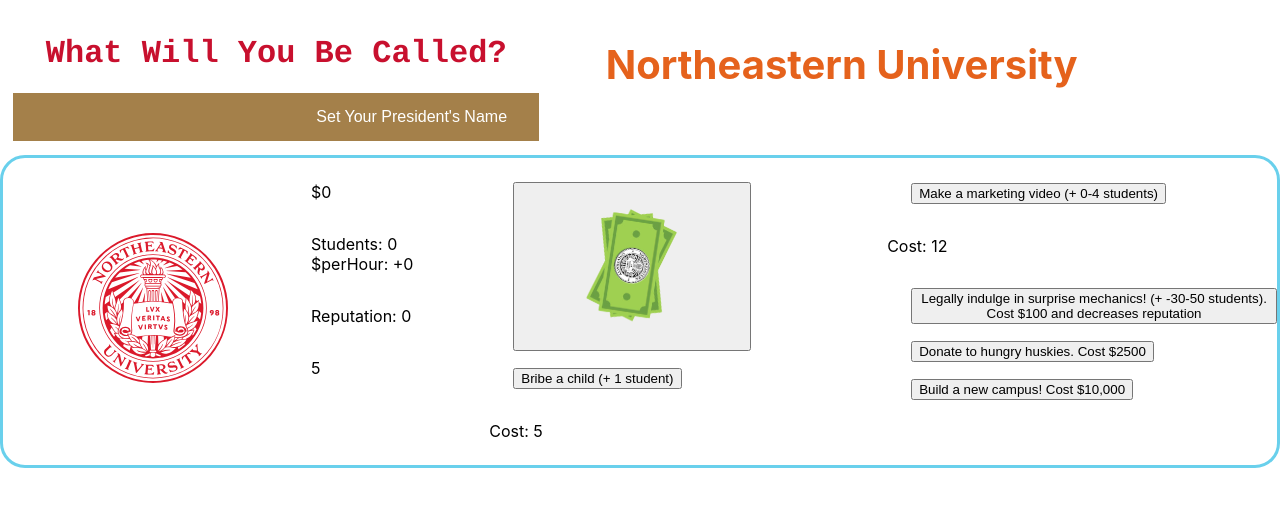
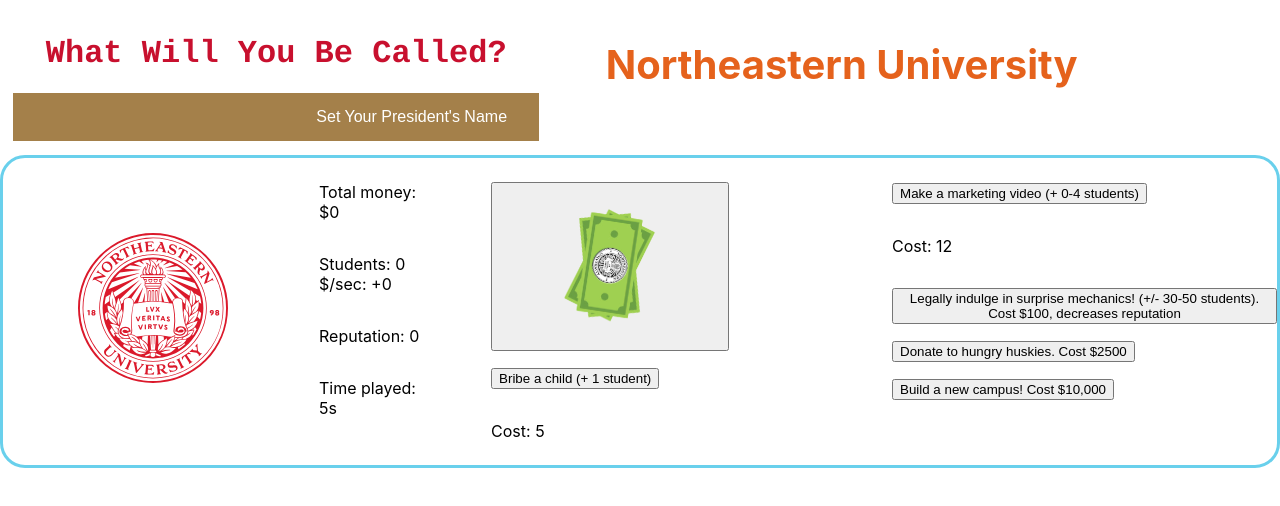
Before and after one commit to ItsEricSun/2023-HackBeanpot, a React (Create React App) app in the folder northeastern-ceo/: page / in a window 1280 px wide. Shown: the top 506 px of the page. Built offline with nearby package versions, Linux system fonts and the light colour scheme.

Commit message:
minor edits

```diff
--- a/northeastern-ceo/src/App.css
+++ b/northeastern-ceo/src/App.css
@@ -126,12 +126,14 @@
 
 p {
   padding: 0.5rem;
+  padding-left: 1rem;
 }
 
 form {
-  padding-left: 2rem;
+  padding-left: 1rem;
   padding-top: 0.5rem;
   padding-bottom: 0.5rem;
+
 }
 
 img {
--- a/northeastern-ceo/src/components/CEO.js
+++ b/northeastern-ceo/src/components/CEO.js
@@ -42,10 +42,10 @@
         return (
             <div className='info'>
                 <div className='data'>
-                    <p>${this.state.displayBalance}</p>
-                    <p>Students: {this.state.displayStudents}  $perHour: +{this.state.displayStudents}</p>
+                    <p>Total money: ${this.state.displayBalance}</p>
+                    <p>Students: {this.state.displayStudents}  $/sec: +{this.state.displayStudents}</p>
                     <p>Reputation: {this.state.displayReputation}</p>
-                    <p>{this.state.displaySeconds}</p>
+                    <p>Time played: {this.state.displaySeconds}s</p>
                 </div>
                 <div className='modifiers'>
                     <ol className='orderedList'>
@@ -73,7 +73,7 @@
 
                         <li><form onSubmit={this.handleSurpriseMechanics}>
                             <button>
-                                Legally indulge in surprise mechanics! (+ -30-50 students). Cost $100 and decreases reputation
+                                Legally indulge in surprise mechanics! (+/- 30-50 students). Cost $100, decreases reputation
                             </button>
                         </form></li>
 
```
